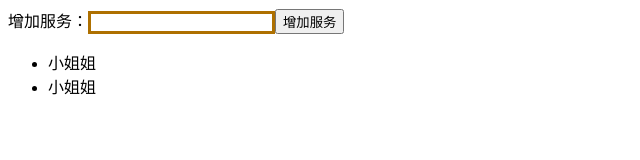
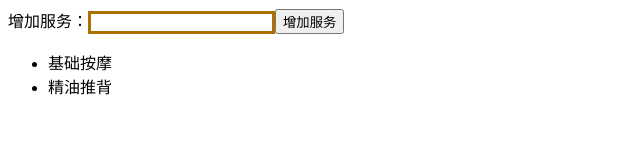
Before and after one commit to iwillbe12138/reactDemo, a React app: page / in a window 1280 px wide. Shown: the top 160 px of the page, without its empty margins (0-640 px from the left). Built offline with nearby package versions, Linux system fonts and the light colour scheme.

Commit message:
2021-03-17

```diff
--- a/src/Xiaojiejie.js
+++ b/src/Xiaojiejie.js
@@ -2,7 +2,7 @@
  * @Description:demo
  * @Author: iwillbe12138
  * @Date: 2021-03-05 01:02:17
- * @LastEditTime: 2021-03-16 18:06:01
+ * @LastEditTime: 2021-03-17 22:38:58
  * @LastEditors: iwillbe12138
  */
 
@@ -28,7 +28,8 @@ class Xiaojiejie extends Component {
         <ul>
           {this.state.list.map((item, index) => {
             return (
-              <div key='index'><XiaojiejieItem/></div>
+              // 父组件
+              <div key={index}><XiaojiejieItem name={item} /></div>
             );
           })}
         </ul>
--- a/src/XiaojiejieItem.js
+++ b/src/XiaojiejieItem.js
@@ -2,18 +2,24 @@
  * @Description: item
  * @Author: iwillbe12138
  * @Date: 2021-03-16 17:53:07
- * @LastEditTime: 2021-03-16 17:54:51
+ * @LastEditTime: 2021-03-17 22:42:17
  * @LastEditors: iwillbe12138
  */
 
 import React, { Component } from 'react';
-
+import PropTypes from 'prop-types';
 class XiaojiejeiItem extends Component {
+  constructor(props){
+    super(props)
+  }
   render() {
     return (
-      <li>小姐姐</li>
+      // 子组件
+      <li>{this.props.name}</li>
      );
   }
 }
-
+XiaojiejeiItem.propTypes ={
+  name:PropTypes.string
+}
 export default XiaojiejeiItem;
```
Also changed, not shown: 1 other file (tests, documents, lock files or other folders).
